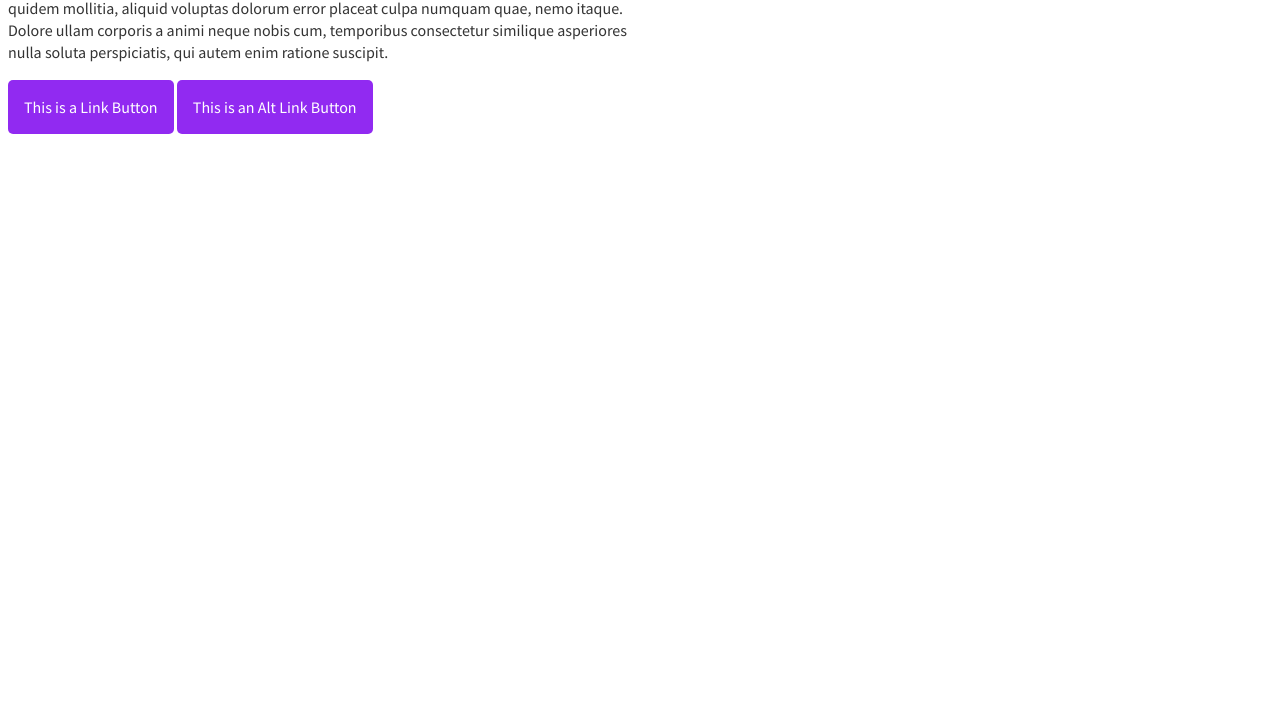
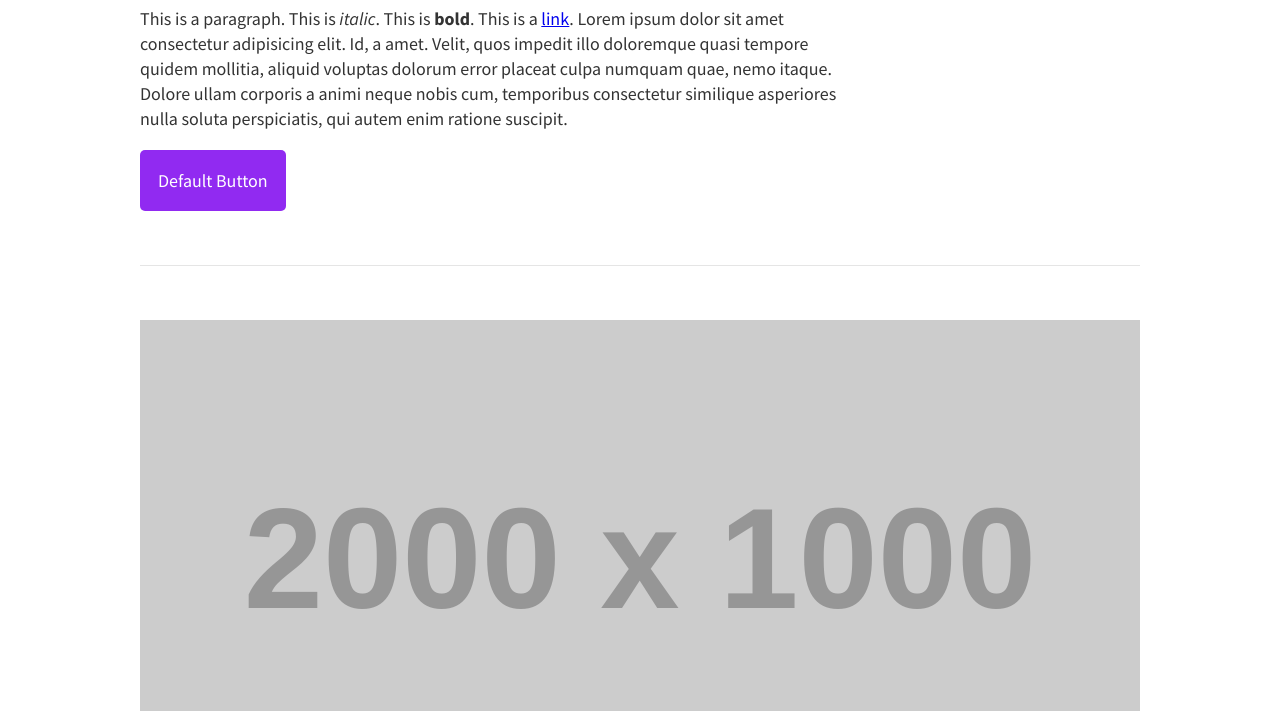
Before and after one commit to Selena9090/my-sassybase, a plain HTML site: page index.html in a window 1280 px wide. Shown: the part 695-1406 px from the top of the page. Before the commit the page ends 837 px from the top, so only its background shows below. Drawn offline with Linux system fonts and the light colour scheme; placeholder pictures from the web are drawn by us; a web font is replaced by a local one.

Commit message:
completed sassybase step #4

```diff
--- a/index.html
+++ b/index.html
@@ -18,29 +18,26 @@
 
 <body>
 
+    <div class="container">
+
         <h1>This is a Heading 1</h1>
         <h2>This is a Heading 2</h2>
         <h3>This is a Heading 3</h3>
 
         <p>This is a paragraph. This is <em>italic</em>. This is <strong>bold</strong>. This is a <a href="#">link</a>.
             Lorem ipsum dolor sit amet consectetur adipisicing elit. Id, a amet. Velit, quos impedit illo doloremque quasi
-        tempore
-        quidem mollitia, aliquid voluptas dolorum error placeat culpa numquam quae, nemo itaque. Dolore ullam corporis
-        a
-        animi neque nobis cum, temporibus consectetur similique asperiores nulla soluta perspiciatis, qui autem enim
-        ratione
-        suscipit.
+            tempore quidem mollitia, aliquid voluptas dolorum error placeat culpa numquam quae, nemo itaque. Dolore ullam corporis
+            a animi neque nobis cum, temporibus consectetur similique asperiores nulla soluta perspiciatis, qui autem enim
+            ratione suscipit.
         </p>
 
         <p>Consequuntur amet tenetur quibusdam id aperiam quae quos odit, doloribus totam cumque delectus fuga animi
-        nostrum
-        saepe ipsum inventore ipsam eaque molestias voluptas quam dolores ut corrupti in suscipit. Optio quas officia
-        recusandae
-        amet aut. Id ratione ipsam nihil voluptatem.</p>
+            nostrum saepe ipsum inventore ipsam eaque molestias voluptas quam dolores ut corrupti in suscipit. Optio quas officia
+            recusandae amet aut. Id ratione ipsam nihil voluptatem.</p>
 
         <hr />
 
-    <h2 class="headline">This is a Headline</h2>
+        <h2 class="headline">Headline</h2>
         <h3 class="subheadline">This is a Subheader</h3>
 
         <p>This is a paragraph. This is <em>italic</em>. This is <strong>bold</strong>. This is a <a href="#">link</a>.
@@ -53,8 +50,12 @@
             suscipit.
         </p>
 
-    <a class="button">This is a Link Button</a>
-    <a class="button alt">This is an Alt Link Button</a>
+        <a class="button">Default Button</a>
+
+        <hr />
+
+        <img src="http://via.placeholder.com/2000x1000" alt="Placeholder" width="2000" height="1000" />
+    </div>
 
 
     <!-- <script src="js/script.js" /> -->
--- /dev/null
+++ b/scss/partials/_layout.scss
@@ -0,0 +1,24 @@
+/* RESET BODY */
+body {
+    margin: 0;
+}
+
+/* CONTAINER */
+.container {
+    max-width: 1000px;
+    margin: 0 auto;
+}
+
+/* MEDIA QUERIES */
+
+/* RESPONSIVE TYPOGRAPHY */
+// SMALL
+body { font-size: 87.5%; }
+
+@media (min-width: $breakpoint-medium) {
+    body { font-size: 100%; }
+}
+
+@media (min-width: $breakpoint-large) {
+    body { font-size: 112.5%; }
+}
--- /dev/null
+++ b/scss/partials/_media.scss
@@ -0,0 +1,5 @@
+/* Responsive Images */
+img {
+    max-width: 100%;
+    height: auto;
+  }
--- a/scss/partials/_typography.scss
+++ b/scss/partials/_typography.scss
@@ -11,7 +11,7 @@ body {
     font-size: 100%;
     line-height: 1.4;
 }
-h1, h2, h3, h4, h5, h6 { margin: .5em 0; }
+h1, h2, h3, h4, h5, h6 { margin: 0 0 .5em 0; }
 
 /* TRADITIONAL TYPOGRAPHIC SCALE */
 h1 {
--- a/scss/style.scss
+++ b/scss/style.scss
@@ -13,7 +13,14 @@ $color-lightgrey: rgba(0,0,0,.5);
 $font-family-sans: 'Source Sans Pro', Helvetica, Arial, Helvetica, sans-serif;
 $font-family-serif: 'Source Serif Pro', Georgia, 'Times New Roman', Times, serif;
 
+// BREAKPOINTS
+$breakpoint-small: 768px;
+$breakpoint-medium: 1050px;
+$breakpoint-large: 1250px;
+
 // IMPORTS
 @import "partials/toc";
 @import "partials/typography";
 @import "partials/buttons";
+@import "partials/media";
+@import "partials/layout";
```
Also changed, not shown: css/style.css. Lines whose indentation alone changed are shown as unchanged.
